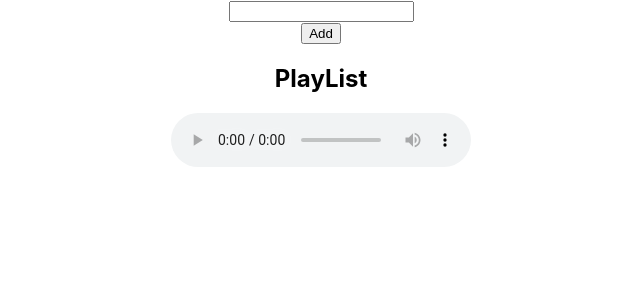
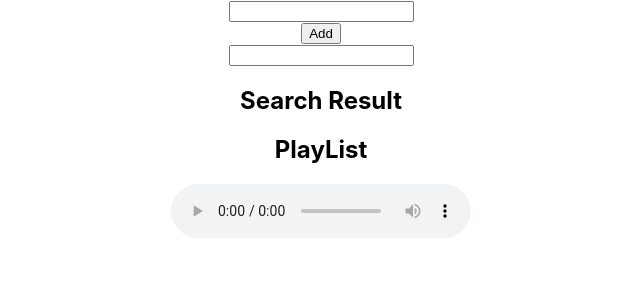
Before and after one commit to julleb/spewthefy, a React (Create React App) app in the folder frontend/: page / in a window 1280 px wide. Shown: the top 300 px of the page, without its empty margins (319-959 px from the left). Built offline with nearby package versions, Linux system fonts and the light colour scheme.

Commit message:
youtubesearch tillagt

```diff
--- a/frontend/package.json
+++ b/frontend/package.json
@@ -10,7 +10,8 @@
     "react-audio-player": "^0.17.0",
     "react-dom": "^17.0.2",
     "react-scripts": "5.0.0",
-    "web-vitals": "^2.1.2"
+    "web-vitals": "^2.1.2",
+    "youtube-api-search": "^0.0.5"
   },
   "scripts": {
     "start": "react-scripts start",
--- a/frontend/src/components/PlayList.js
+++ b/frontend/src/components/PlayList.js
@@ -1,5 +1,6 @@
 import React, { useState } from 'react';
 import { AudioPlayer } from './AudioPlayer';
+import { YoutubeSearcher } from './YoutubeSearcher';
 
 export function PlayList() {
 
@@ -15,7 +16,6 @@ export function PlayList() {
 
     function playUrl(url) {
         setCurrentPlayingUrl(url);
-
     }
 
 
@@ -23,7 +23,7 @@ export function PlayList() {
         <div className="playlist">
             <input type="text" name="youtube-url" onChange={(event) => setYoutubeUrl(event.target.value)}/><br/>
             <button onClick={() => addToPlayList(youtubeUrl)}>Add</button>
-
+            <YoutubeSearcher/>
             <h2>PlayList</h2>
             <ol>
                 {playList.map((listItem) =>
--- /dev/null
+++ b/frontend/src/components/YoutubeSearcher.js
@@ -0,0 +1,39 @@
+import YoutubeSearch from 'youtube-api-search'
+import React, { useState } from 'react';
+
+export function YoutubeSearcher() {
+    const API_KEY = "";
+    const youtubeThumbNailUrlBase = "https://img.youtube.com/vi/"
+    const [videos, setVideos] = useState([]);
+
+    function searchYoutubeVideo(searchText) {
+        YoutubeSearch({key: API_KEY, term: searchText}, videos => {
+            for (var i=0; i < videos.length; i++) {
+                const videoId = videos[i].id.videoId;
+                videos[i].snippet.thumbnailUrl = youtubeThumbNailUrlBase + videoId + "/3.jpg";
+            }
+            setVideos(videos);
+        });
+    }
+
+    return (
+        <div>
+            <input type="text" name="youtube-text" onChange={(event) => searchYoutubeVideo(event.target.value)}/><br/>
+            <div>
+                <h2>Search Result</h2>
+                <ol>
+                    {videos.map((video) =>
+                            <li>
+                                <div>
+                                   <img src={video.snippet.thumbnailUrl} alt="alternative?"></img>
+                                   {video.id.videoId} {video.snippet.title}
+                                   <button onClick={() => console.log("hej")}>Add</button>
+                                </div>
+                            </li>
+                        )
+                    }
+                </ol>
+            </div>
+        </div>
+    )
+}
```
